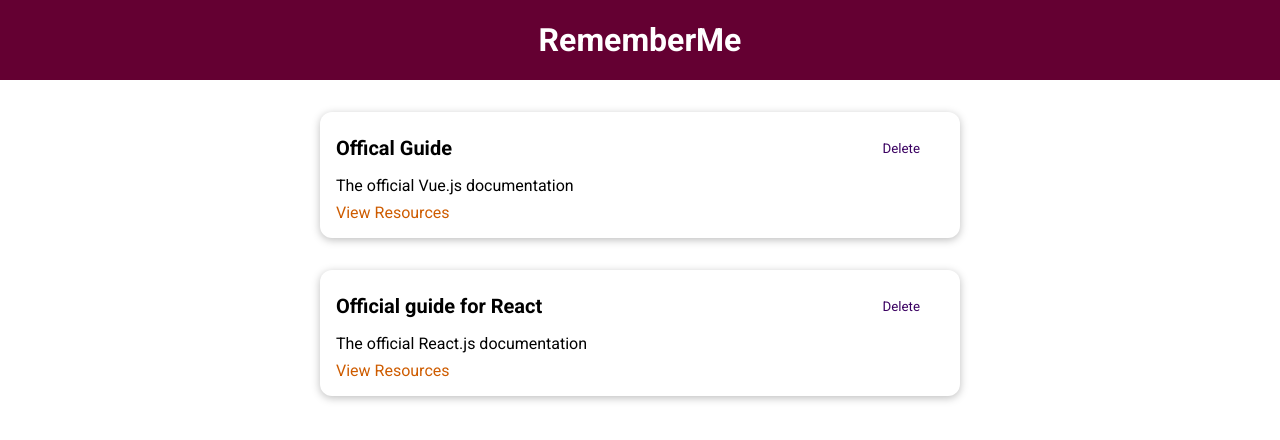
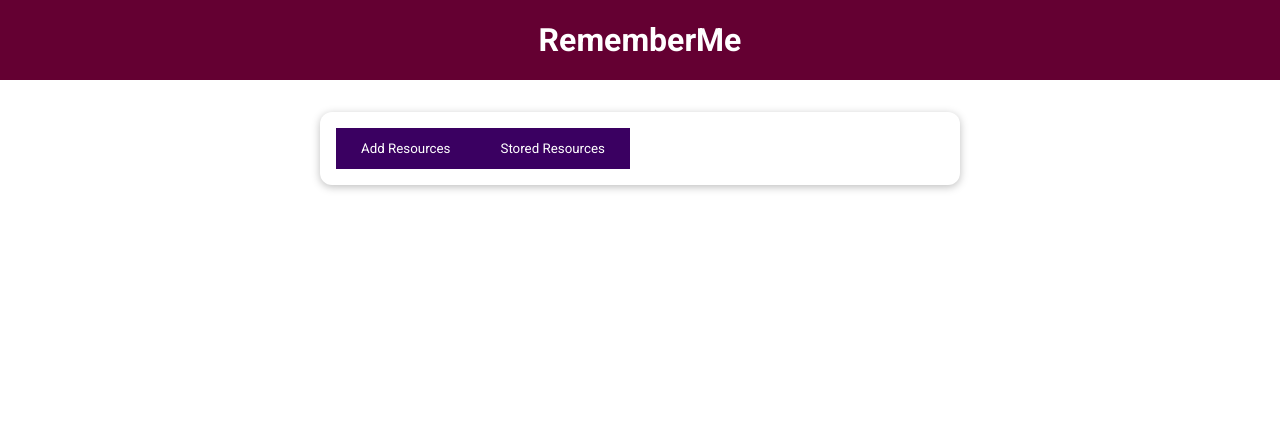
Before and after one commit to acharayaP03/Remember-me, a Vue app: page / in a window 1280 px wide. Shown: the top 440 px of the page. Built offline with nearby package versions, Linux system fonts and the light colour scheme.

Commit message:
Adding dynamic component

```diff
--- a/src/App.vue
+++ b/src/App.vue
@@ -1,17 +1,17 @@
 <template>
   <the-header title="RememberMe"></the-header>
-  <stored-resources :stored-resources="storedResources"></stored-resources>
+  <the-resources></the-resources>
 </template>
 
 <script>
 import TheHeader from "./components/layouts/TheHeader.vue";
 
-import StoredResources from "./components/LearningResources/StoredResources.vue";
+import TheResources from './components/LearningResources/TheResources.vue';
 
 export default {
   components: {
     TheHeader,
-    StoredResources,
+    TheResources,
   },
   data() {
     return {
--- /dev/null
+++ b/src/components/LearningResources/AddResources.vue
@@ -0,0 +1,3 @@
+<template>
+  <h1>Add resources..</h1>
+</template>
--- /dev/null
+++ b/src/components/LearningResources/TheResources.vue
@@ -0,0 +1,32 @@
+<template>
+  <div>
+    <base-card>
+      <base-button @click="setSelectedComponent('add-resources')">Add Resources</base-button>
+      <base-button @click="setSelectedComponent('stored-resources')">Stored Resources</base-button>
+    </base-card>
+    <component :is="selectedComponenet"></component>
+  </div>
+</template>
+
+<script>
+import StoredResources from "./StoredResources.vue";
+import AddResources from "./AddResources.vue";
+export default {
+  components: {
+    StoredResources,
+    AddResources,
+  },
+  data() {
+    return {
+      selectedComponenet: "stored-resources",
+    };
+  },
+  methods: {
+    setSelectedResources(element) {
+      this.selectedComponenet = element;
+    },
+  },
+};
+</script>
+
+<style lang="scss" scoped></style>
```
